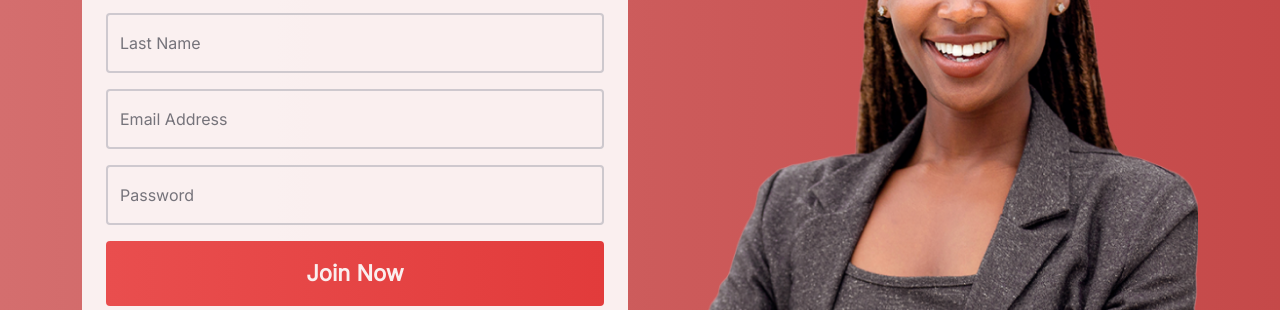
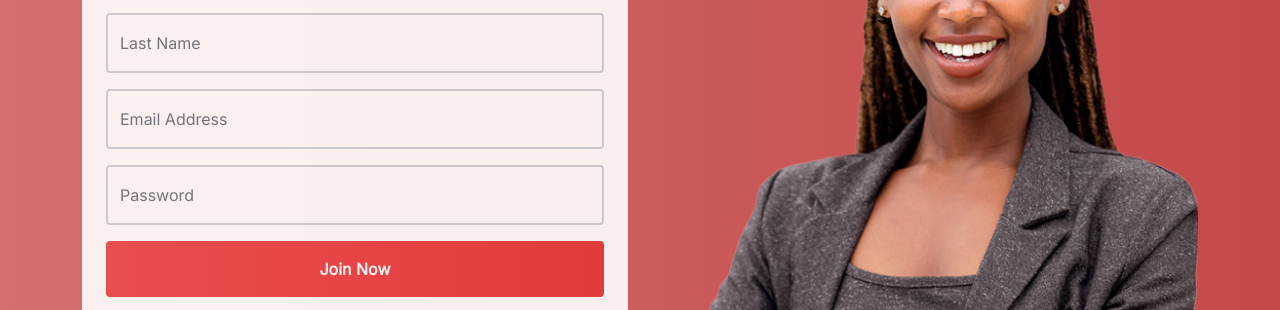
Before and after one commit to Jesus-boy01/KodeCampPracticeFormValidation, a plain HTML site: page index.html in a window 1280 px wide. Shown: the part 439-749 px from the top of the page. Drawn offline with nearby package versions, Linux system fonts and the light colour scheme.

Commit message:
code optimization

```diff
--- a/index.html
+++ b/index.html
@@ -72,7 +72,7 @@
                             </div>
                             <p id="password-info"></p>
                             <div class="submit-form">
-                                <a href="test.html" class="text-decoration-none btn btn-primary border-0 text-white py-lg-3 py-md-2 fw-bold w-100 " style="font-size: 22px;" id="signin">Join Now</a>
+                                <a href="test.html" class="text-decoration-none btn btn-primary border-0 text-white py-lg-3 py-md-2 fw-bold w-100" id="signin">Join Now</a>
                             </div>
                             <div class="terms-and-conditions mt-lg-3 mt-md-3 mt-2 mx-auto" style="width: 98%;">
                                 <input type="checkbox" class="form-check-input me-3" name="term&condition" id="terms-&-conds" checked>
```
